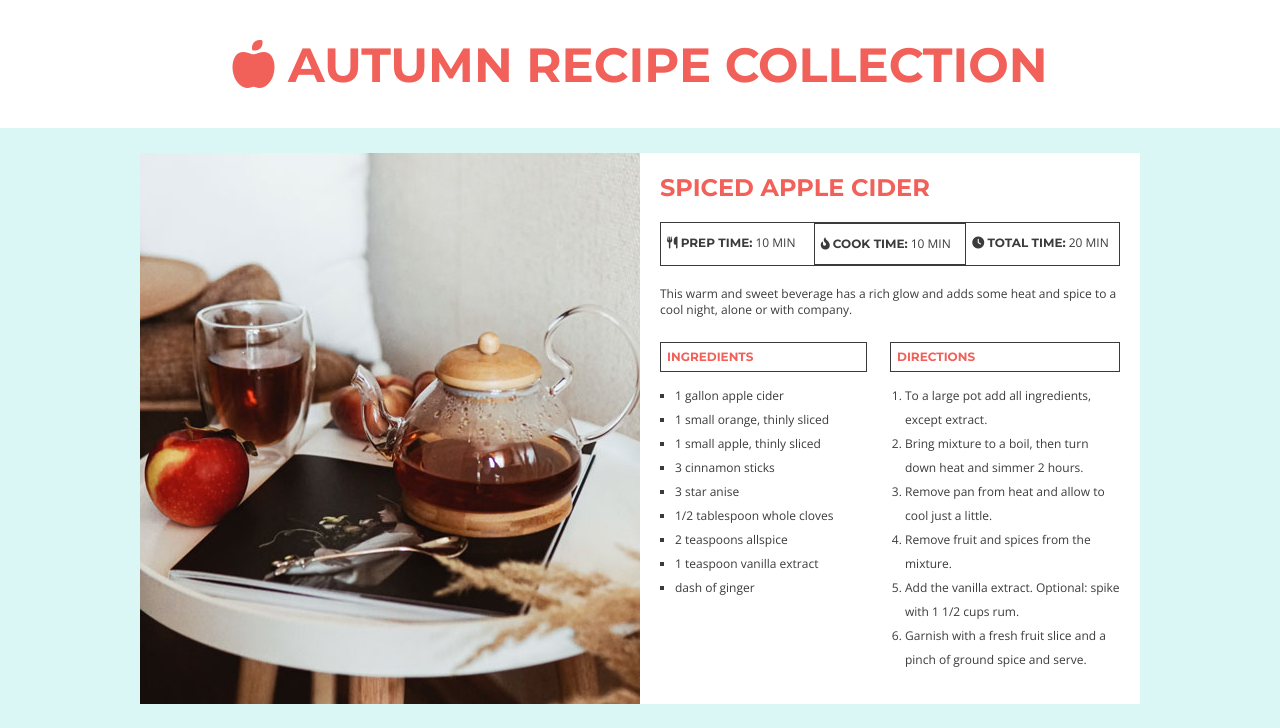
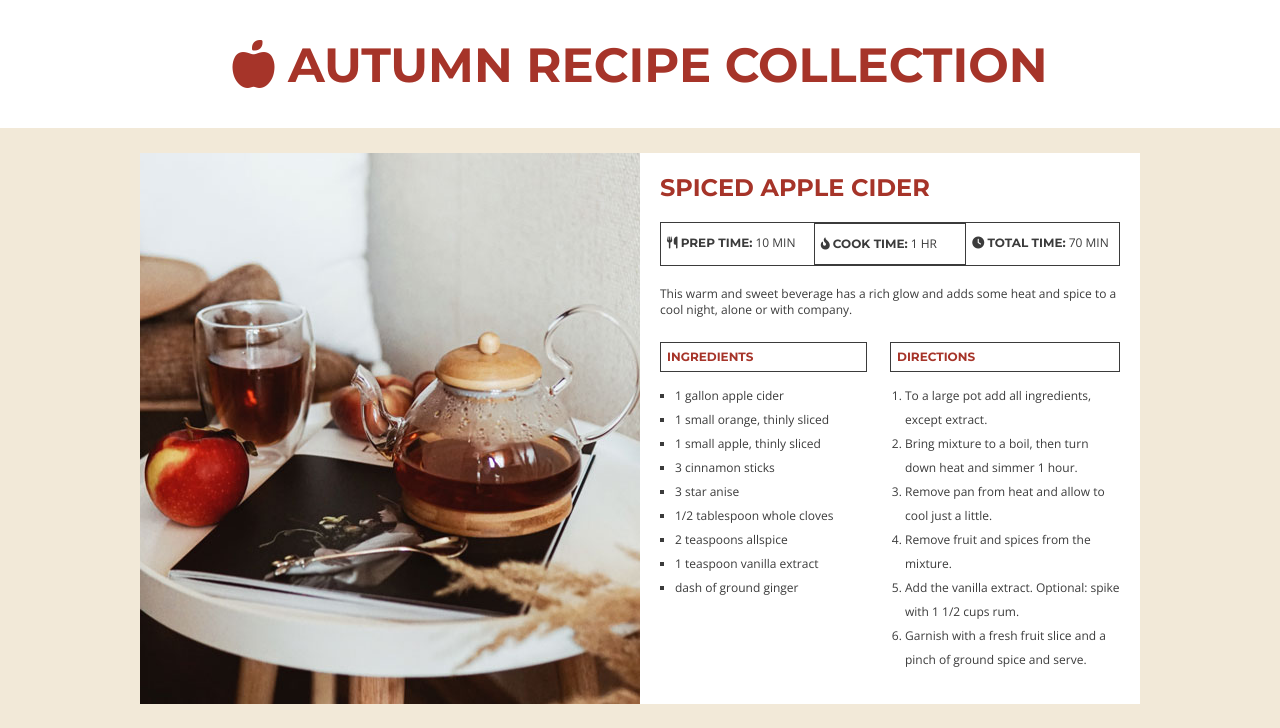
Before and after one commit to labmandala/autumn-recipe-cards, a plain HTML site: page index.html in a window 1280 px wide. Shown: the top 728 px of the page. Drawn offline with nearby package versions, Linux system fonts and the light colour scheme.

Commit message:
Update style guide and incorporate color scheme.

```diff
--- a/css/style.css
+++ b/css/style.css
@@ -1,5 +1,5 @@
 body {
-	background: #DAF7F6;
+	background: #F2E9D8;
 	font-family: 'Open Sans', sans-serif;
 	font-size: 12px;
 	line-height: 16px;
@@ -19,7 +19,7 @@ h1 {
 	font-size: 48px;
 	font-weight: bold;
 	text-transform: uppercase;
-	color: #F16059;
+	color: #A63429;
 }
 
 header img {
@@ -73,7 +73,7 @@ main {
 }
 
 .recipe h2 {
-	color: #F16059;
+	color: #A63429;
 	font-family: 'Montserrat', sans-serif;
 	font-size: 24px;
 	line-height: 29px;
@@ -127,7 +127,7 @@ main {
 .ingredients {
 	float: left;
 	margin-right: 15px;
-	width: 205px;
+	width: 100%; /* 205px; */
 }
 
 .recipe h3 {
@@ -137,7 +137,7 @@ main {
 	font-size: 12px;
 	font-weight: bold;
 	text-transform: uppercase;
-	color: #F16059;
+	color: #A63429;
 }
 
 .ingredients ul {
--- a/index.html
+++ b/index.html
@@ -25,10 +25,10 @@
                             <i class="fas fa-utensils" alt="prep time"></i>  <p class="time-details"><strong>Prep Time:</strong> 10 Min</p>
                         </div>
                         <div class="cook">
-                            <i class="fas fa-fire-alt" alt="cook time"></i>  <p class="time-details"><strong>Cook Time:</strong> 10 Min</p>
+                            <i class="fas fa-fire-alt" alt="cook time"></i>  <p class="time-details"><strong>Cook Time:</strong> 1 Hr</p>
                         </div>
                         <div class="total">
-                            <i class="fas fa-clock" alt="total time"></i>  <p class="time-details"><strong>Total Time:</strong> 20 Min</p>
+                            <i class="fas fa-clock" alt="total time"></i>  <p class="time-details"><strong>Total Time:</strong> 70 Min</p>
                         </div>
                     </div>
                     <p class="description">This warm and sweet beverage has a rich glow and adds some heat and spice
@@ -45,14 +45,14 @@
                                 <li>1/2 tablespoon whole cloves</li>
                                 <li>2 teaspoons allspice</li>
                                 <li>1 teaspoon vanilla extract</li>
-                                <li>dash of ginger</li>
+                                <li>dash of ground ginger</li>
                             </ul>
                         </section>
                         <section class="directions">
                             <h3>Directions</h3>
                             <ol>
                                 <li>To a large pot add all ingredients, except extract.</li>
-                                <li>Bring mixture to a boil, then turn down heat and simmer 2 hours.</li>
+                                <li>Bring mixture to a boil, then turn down heat and simmer 1 hour.</li>
                                 <li>Remove pan from heat and allow to cool just a little.</li>
                                 <li>Remove fruit and spices from the mixture.</li>
                                 <li>Add the vanilla extract. Optional: spike with 1 1/2 cups rum.</li>
@@ -113,10 +113,10 @@
                     <h2>Maple Cranberry Pecans</h2>
                     <div class="time">
                         <div class="prep">
-                            <i class="fas fa-utensils" alt="prep time"></i>  <p class="time-details"><strong>Prep Time:</strong> 15 Min</p>
+                            <i class="fas fa-utensils" alt="prep time"></i>  <p class="time-details"><strong>Prep Time:</strong> 5 Min</p>
                         </div>
                         <div class="cook">
-                            <i class="fas fa-fire-alt" alt="cook time"></i>  <p class="time-details"><strong>Cook Time:</strong> None</p>
+                            <i class="fas fa-fire-alt" alt="cook time"></i>  <p class="time-details"><strong>Cook Time:</strong> 10 Min</p>
                         </div>
                         <div class="total">
                             <i class="fas fa-clock" alt="total time"></i>  <p class="time-details"><strong>Total Time:</strong> 15 Min</p>
@@ -139,7 +139,7 @@
                         <section class="directions">
                             <h3>Directions</h3>
                             <ol>
-                                <li>Prefeat oven to 300&deg; Fahrenheit.</li>
+                                <li>Preheat oven to 300&deg; Fahrenheit.</li>
                                 <li>Combine all ingredients except salt into a large bowl and stir.</li>
                                 <li>Spread mixture onto a baking sheet with parchment paper.</li>
                                 <li>Bake for 10 - 15 minutes to glaze nuts and meld flavors together, without
```
Also changed, not shown: img/color-tile.png (added), 1 other file.
